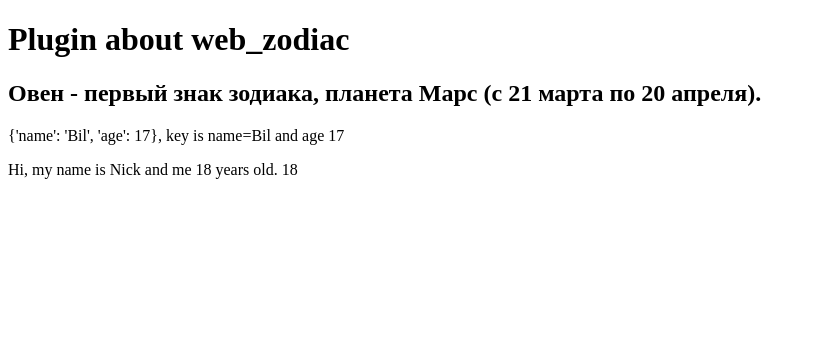
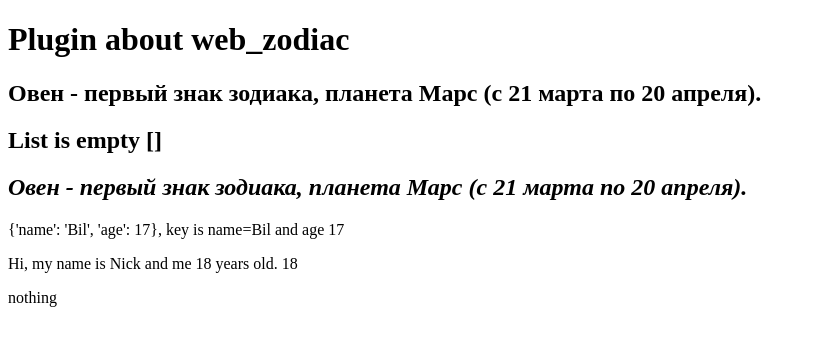
Before and after one commit to Sanqn/Django_progect, a Django app: page /web/aries/ in a window 1280 px wide. Shown: the top 346 px of the page, without its empty margins (0-816 px from the left). Run offline with Django 3.2, Linux system fonts and the light colour scheme.

Commit message:
Django_tag_if

```diff
--- a/web/templates/djangoweb/info_djangoweb.html
+++ b/web/templates/djangoweb/info_djangoweb.html
@@ -2,12 +2,29 @@
 <html lang="en">
 <head>
     <meta charset="UTF-8">
-    <title>Djangoweb zodiac is {{sign_of_zodiac}}</title>
+    <title>Djangoweb zodiac is {{sign_of_zodiac|title}}</title>
 </head>
 <body>
     <h1>Plugin about web_zodiac</h1>
-    <h2>{{description_zodiac}}</h2> <!--key into the file views - def get_more_sigen_zodiac(data)-->
+    {%if description_zodiac is None%}
+        <p>You input unknown sign of zodiac {{sign_of_zodiac}}</p>
+
+    {%else%}
+        <p><h2>{{description_zodiac}}</h2></p>
+    {%endif%}
+    {%if list_of|length >= 3 %}
+        <p>List have {{list_of}} elements</p>
+    {%elif list_of|length == 1 %}
+            <p>List have {{list_of}} elements</p>
+    {%else%}
+        <p><h2>List is empty {{list_of}}</h2></p>
+    {%endif%}
+    <h2><i>{{description_zodiac}}</i></h2> <!--key into the file views - def get_more_sigen_zodiac(data)-->
     <p>{{dict_list}}, key is name={{dict_list.name}} and age {{dict_list.age}}</p>
     <p>{{class_list}} {{class_list.age}}</p>
+    <p>{{ value|default:"nothing" }}</p>
+
+
+<!--https://docs.djangoproject.com/en/3.2/ref/templates/builtins/#built-in-filter-reference-->
 </body>
 </html>
--- a/web/views.py
+++ b/web/views.py
@@ -177,13 +177,20 @@
 
 def get_more_sigen_zodiac(request, sigen_zodiac: str):  # dynamic URLS
     all = zodiac.get(sigen_zodiac, None)
-    description = all.get('description', None)
+    if all is None:
+        description = None
+    else:
+        description = all.get('description', None)
     data = {'description_zodiac': description,
-            'sign_of_zodiac': sigen_zodiac.title(),
+            'sign_of_zodiac': sigen_zodiac,
             'dict_list': {'name': 'Bil', 'age': 17},
-            'class_list': Person('Nick', 18)
+            'class_list': Person('Nick', 18),
+            'value': '',
+            'list_of': [],
             }
-    return render(request, 'djangoweb/info_djangoweb.html', data)
+    return render(request, 'djangoweb/info_djangoweb.html', context=data)
+    # else:
+    #     return HttpResponseNotFound(f'Unknown sign zodiac {sigen_zodiac}')
     # response = render_to_string('djangoweb/info_djangoweb.html')
     # return HttpResponse(response)
     # all = zodiac.get(sigen_zodiac, None)
```
